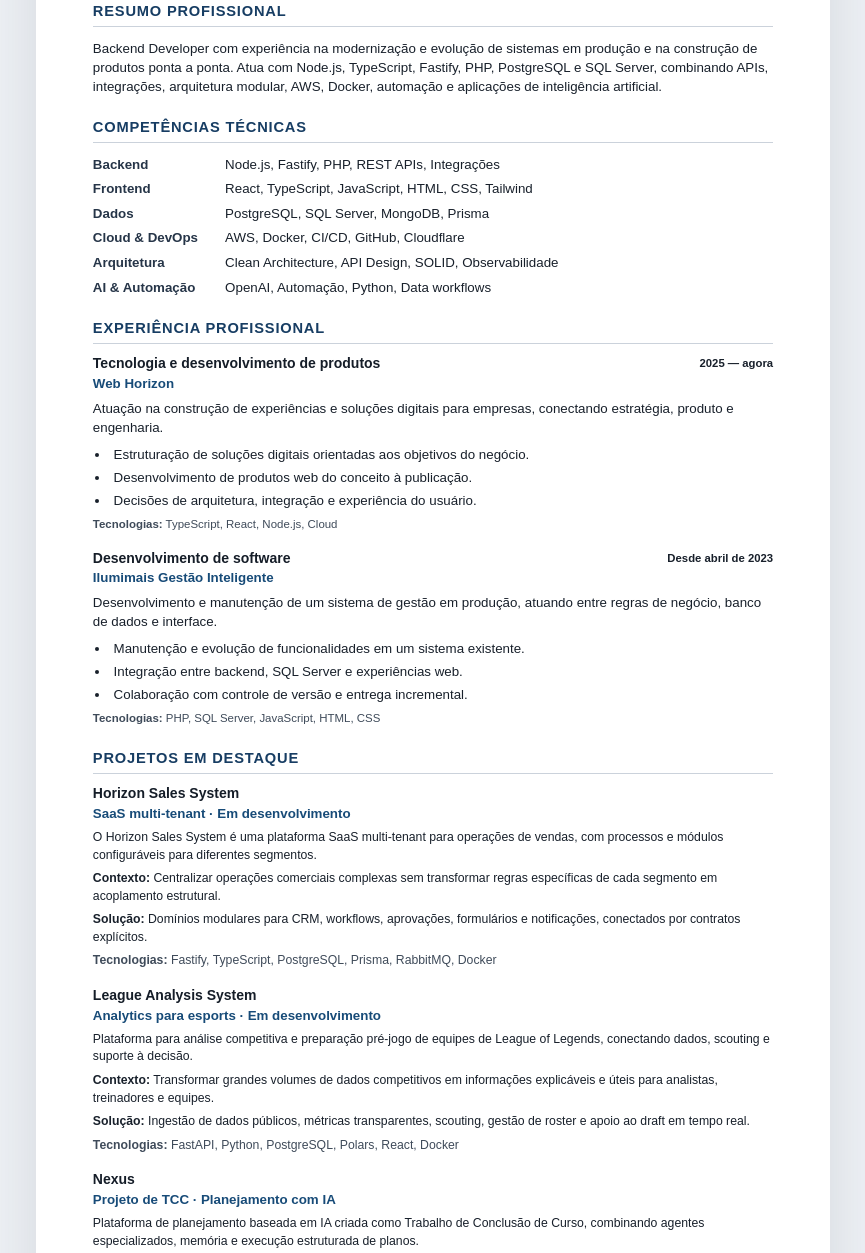
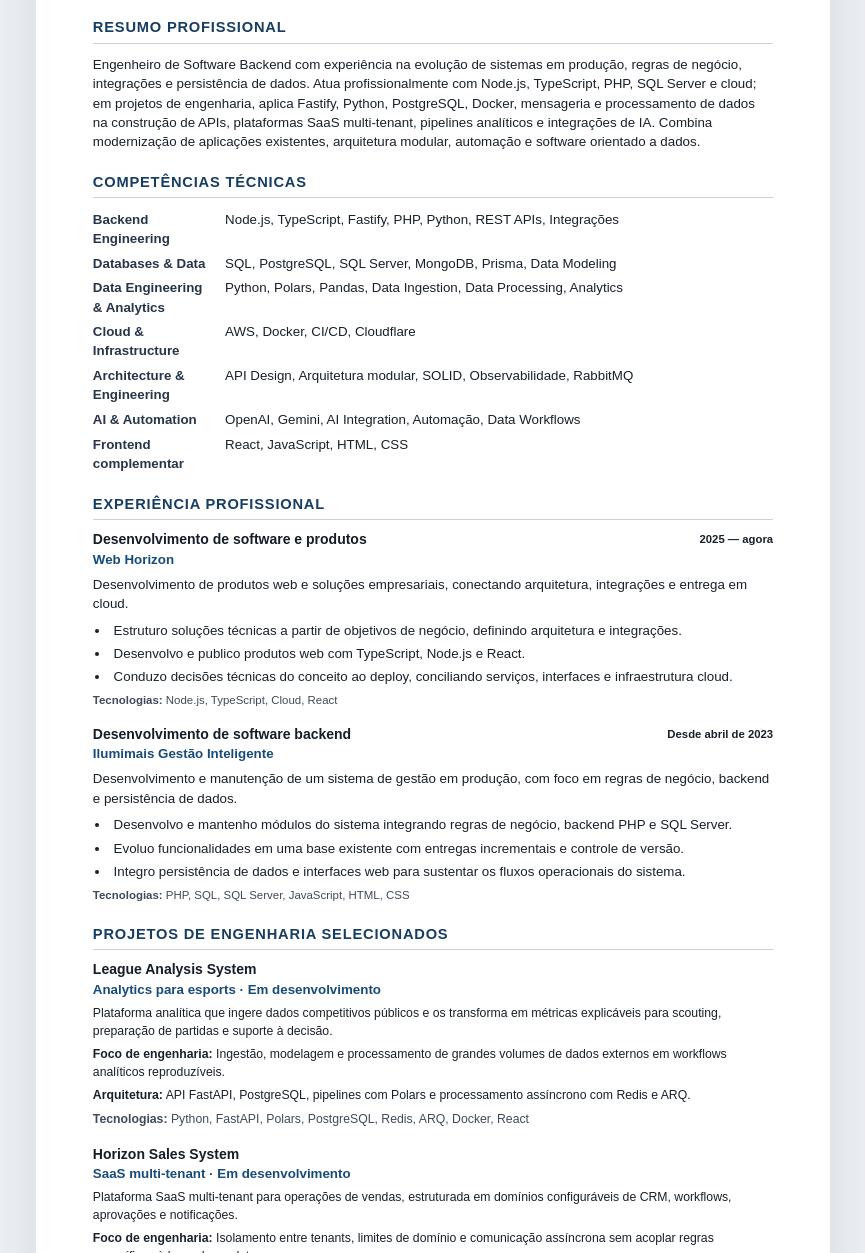
Before and after one commit to VictorAlonsoHeringer/curriculo, an Astro site in the folder curriculo/: page /resume in a window 1280 px wide. Shown: the part 282-1535 px from the top of the page, without its empty margins (207-1072 px from the left). Built offline with nearby package versions, Linux system fonts and the light colour scheme; Astro itself is replaced by a stand-in of ours.

Commit message:
feat: reposition resume for backend and data roles

```diff
--- a/curriculo/src/data/resume.ts
+++ b/curriculo/src/data/resume.ts
@@ -1,20 +1,20 @@
-import type { PortfolioContent } from '../types/portfolio';
+import type { Experience, PortfolioContent, Project, SkillGroup } from '../types/portfolio';
 import type { ResumeData, ResumeLabels } from '../types/resume';
 import { profile } from './profile';
 
-const featuredProjectSlugs = ['hss-monolith', 'las-monolith', 'nexus'];
+const featuredProjectSlugs = ['las-monolith', 'hss-monolith', 'nexus'];
 
 const labelsByLocale: Record<PortfolioContent['locale'], ResumeLabels> = {
   pt: {
     summary: 'Resumo profissional',
     skills: 'Competências técnicas',
     experience: 'Experiência profissional',
-    projects: 'Projetos em destaque',
+    projects: 'Projetos de engenharia selecionados',
     education: 'Formação acadêmica',
     courses: 'Cursos relevantes',
     languages: 'Idiomas',
-    problem: 'Contexto',
-    solution: 'Solução',
+    problem: 'Foco de engenharia',
+    solution: 'Arquitetura',
     technologies: 'Tecnologias',
     present: 'Atualmente',
     backToPortfolio: 'Voltar ao portfólio',
@@ -27,12 +27,12 @@
     summary: 'Professional summary',
     skills: 'Technical skills',
     experience: 'Professional experience',
-    projects: 'Selected projects',
+    projects: 'Selected engineering projects',
     education: 'Education',
     courses: 'Relevant coursework',
     languages: 'Languages',
-    problem: 'Context',
-    solution: 'Solution',
+    problem: 'Engineering focus',
+    solution: 'Architecture',
     technologies: 'Technologies',
     present: 'Present',
     backToPortfolio: 'Back to portfolio',
@@ -44,8 +44,231 @@
 };
 
 const summaryByLocale: Record<PortfolioContent['locale'], string> = {
-  pt: 'Backend Developer com experiência na modernização e evolução de sistemas em produção e na construção de produtos ponta a ponta. Atua com Node.js, TypeScript, Fastify, PHP, PostgreSQL e SQL Server, combinando APIs, integrações, arquitetura modular, AWS, Docker, automação e aplicações de inteligência artificial.',
-  en: 'Backend Developer experienced in modernizing and evolving production systems and delivering end-to-end products. Works with Node.js, TypeScript, Fastify, PHP, PostgreSQL, and SQL Server across APIs, integrations, modular architecture, AWS, Docker, automation, and applied artificial intelligence.',
+  pt: 'Engenheiro de Software Backend com experiência na evolução de sistemas em produção, regras de negócio, integrações e persistência de dados. Atua profissionalmente com Node.js, TypeScript, PHP, SQL Server e cloud; em projetos de engenharia, aplica Fastify, Python, PostgreSQL, Docker, mensageria e processamento de dados na construção de APIs, plataformas SaaS multi-tenant, pipelines analíticos e integrações de IA. Combina modernização de aplicações existentes, arquitetura modular, automação e software orientado a dados.',
+  en: 'Backend Software Engineer experienced in evolving production systems, business rules, integrations, and data persistence. Professional work spans Node.js, TypeScript, PHP, SQL Server, and cloud; engineering projects apply Fastify, Python, PostgreSQL, Docker, messaging, and data processing to APIs, multi-tenant SaaS platforms, analytics pipelines, and AI integrations. Combines legacy application modernization, modular architecture, automation, and data-oriented software.',
+};
+
+const roleByLocale: Record<PortfolioContent['locale'], string> = {
+  pt: 'Engenheiro de Software Backend | Dados, APIs & Cloud',
+  en: 'Backend Software Engineer | Data & Cloud',
+};
+
+const skillsByLocale: Record<PortfolioContent['locale'], SkillGroup[]> = {
+  pt: [
+    {
+      title: 'Backend Engineering',
+      description: 'Serviços, APIs e regras de negócio.',
+      skills: ['Node.js', 'TypeScript', 'Fastify', 'PHP', 'Python', 'REST APIs', 'Integrações'],
+    },
+    {
+      title: 'Databases & Data',
+      description: 'Modelagem, persistência e consultas.',
+      skills: ['SQL', 'PostgreSQL', 'SQL Server', 'MongoDB', 'Prisma', 'Data Modeling'],
+    },
+    {
+      title: 'Data Engineering & Analytics',
+      description: 'Ingestão, processamento e análise.',
+      skills: ['Python', 'Polars', 'Pandas', 'Data Ingestion', 'Data Processing', 'Analytics'],
+    },
+    {
+      title: 'Cloud & Infrastructure',
+      description: 'Entrega e operação.',
+      skills: ['AWS', 'Docker', 'CI/CD', 'Cloudflare'],
+    },
+    {
+      title: 'Architecture & Engineering',
+      description: 'Limites e evolução sustentável.',
+      skills: ['API Design', 'Arquitetura modular', 'SOLID', 'Observabilidade', 'RabbitMQ'],
+    },
+    {
+      title: 'AI & Automation',
+      description: 'Modelos, agentes e automação.',
+      skills: ['OpenAI', 'Gemini', 'AI Integration', 'Automação', 'Data Workflows'],
+    },
+    {
+      title: 'Frontend complementar',
+      description: 'Interfaces conectadas aos serviços.',
+      skills: ['React', 'JavaScript', 'HTML', 'CSS'],
+    },
+  ],
+  en: [
+    {
+      title: 'Backend Engineering',
+      description: 'Services, APIs, and business rules.',
+      skills: ['Node.js', 'TypeScript', 'Fastify', 'PHP', 'Python', 'REST APIs', 'Integrations'],
+    },
+    {
+      title: 'Databases & Data',
+      description: 'Modeling, persistence, and queries.',
+      skills: ['SQL', 'PostgreSQL', 'SQL Server', 'MongoDB', 'Prisma', 'Data Modeling'],
+    },
+    {
+      title: 'Data Engineering & Analytics',
+      description: 'Ingestion, processing, and analysis.',
+      skills: ['Python', 'Polars', 'Pandas', 'Data Ingestion', 'Data Processing', 'Analytics'],
+    },
+    {
+      title: 'Cloud & Infrastructure',
+      description: 'Delivery and operations.',
+      skills: ['AWS', 'Docker', 'CI/CD', 'Cloudflare'],
+    },
+    {
+      title: 'Architecture & Engineering',
+      description: 'Boundaries and sustainable evolution.',
+      skills: ['API Design', 'Modular Architecture', 'SOLID', 'Observability', 'RabbitMQ'],
+    },
+    {
+      title: 'AI & Automation',
+      description: 'Models, agents, and automation.',
+      skills: ['OpenAI', 'Gemini', 'AI Integration', 'Automation', 'Data Workflows'],
+    },
+    {
+      title: 'Complementary Frontend',
+      description: 'Interfaces connected to services.',
+      skills: ['React', 'JavaScript', 'HTML', 'CSS'],
+    },
+  ],
+};
+
+const experienceByLocale: Record<PortfolioContent['locale'], Experience[]> = {
+  pt: [
+    {
+      company: 'Web Horizon',
+      role: 'Desenvolvimento de software e produtos',
+      period: '2025 — agora',
+      description:
+        'Desenvolvimento de produtos web e soluções empresariais, conectando arquitetura, integrações e entrega em cloud.',
+      highlights: [
+        'Estruturo soluções técnicas a partir de objetivos de negócio, definindo arquitetura e integrações.',
+        'Desenvolvo e publico produtos web com TypeScript, Node.js e React.',
+        'Conduzo decisões técnicas do conceito ao deploy, conciliando serviços, interfaces e infraestrutura cloud.',
+      ],
+      technologies: ['Node.js', 'TypeScript', 'Cloud', 'React'],
+    },
+    {
+      company: 'Ilumimais Gestão Inteligente',
+      role: 'Desenvolvimento de software backend',
+      period: 'Desde abril de 2023',
+      description:
+        'Desenvolvimento e manutenção de um sistema de gestão em produção, com foco em regras de negócio, backend e persistência de dados.',
+      highlights: [
+        'Desenvolvo e mantenho módulos do sistema integrando regras de negócio, backend PHP e SQL Server.',
+        'Evoluo funcionalidades em uma base existente com entregas incrementais e controle de versão.',
+        'Integro persistência de dados e interfaces web para sustentar os fluxos operacionais do sistema.',
+      ],
+      technologies: ['PHP', 'SQL', 'SQL Server', 'JavaScript', 'HTML', 'CSS'],
+    },
+  ],
+  en: [
+    {
+      company: 'Web Horizon',
+      role: 'Software and product development',
+      period: '2025 — Present',
+      description:
+        'Developing web products and business solutions across architecture, integrations, and cloud delivery.',
+      highlights: [
+        'Structure technical solutions around business goals, defining architecture and integrations.',
+        'Develop and deploy web products with TypeScript, Node.js, and React.',
+        'Drive technical decisions from concept to deployment across services, interfaces, and cloud infrastructure.',
+      ],
+      technologies: ['Node.js', 'TypeScript', 'Cloud', 'React'],
+    },
+    {
+      company: 'Ilumimais Gestão Inteligente',
+      role: 'Backend software development',
+      period: 'Apr 2023 — Present',
+      description:
+        'Developing and maintaining a production management system focused on business rules, backend services, and data persistence.',
+      highlights: [
+        'Develop and maintain system modules integrating business rules, a PHP backend, and SQL Server.',
+        'Evolve features in an established codebase through incremental delivery and version control.',
+        'Integrate data persistence and web interfaces to support the system’s operational workflows.',
+      ],
+      technologies: ['PHP', 'SQL', 'SQL Server', 'JavaScript', 'HTML', 'CSS'],
+    },
+  ],
+};
+
+const projectCopyByLocale: Record<
+  PortfolioContent['locale'],
+  Record<string, Pick<Project, 'description' | 'problem' | 'solution' | 'technologies'>>
+> = {
+  pt: {
+    'las-monolith': {
+      description:
+        'Plataforma analítica que ingere dados competitivos públicos e os transforma em métricas explicáveis para scouting, preparação de partidas e suporte à decisão.',
+      problem:
+        'Ingestão, modelagem e processamento de grandes volumes de dados externos em workflows analíticos reproduzíveis.',
+      solution:
+        'API FastAPI, PostgreSQL, pipelines com Polars e processamento assíncrono com Redis e ARQ.',
+      technologies: [
+        'Python',
+        'FastAPI',
+        'Polars',
+        'PostgreSQL',
+        'Redis',
+        'ARQ',
+        'Docker',
+        'React',
+      ],
+    },
+    'hss-monolith': {
+      description:
+        'Plataforma SaaS multi-tenant para operações de vendas, estruturada em domínios configuráveis de CRM, workflows, aprovações e notificações.',
+      problem:
+        'Isolamento entre tenants, limites de domínio e comunicação assíncrona sem acoplar regras específicas à base do produto.',
+      solution:
+        'Monólito modular com API e worker Fastify, PostgreSQL, Prisma e RLS, outbox com RabbitMQ e Docker.',
+      technologies: ['TypeScript', 'Fastify', 'PostgreSQL', 'Prisma', 'RabbitMQ', 'Docker'],
+    },
+    nexus: {
+      description:
+        'Plataforma de planejamento com IA que combina agentes especializados, memória persistente, contexto e execução estruturada de planos.',
+      problem:
+        'Gerenciamento de contexto, histórico de decisões, tarefas e recursos durante o planejamento de projetos complexos.',
+      solution:
+        'API Fastify, MongoDB, comunicação em tempo real e agentes Python com Agno integrados ao Gemini.',
+      technologies: ['TypeScript', 'Fastify', 'MongoDB', 'Python', 'Agno', 'Gemini', 'React'],
+    },
+  },
+  en: {
+    'las-monolith': {
+      description:
+        'Analytics platform that ingests public competitive data and turns it into explainable metrics for scouting, match preparation, and decision support.',
+      problem:
+        'Ingesting, modeling, and processing large external datasets through reproducible analytics workflows.',
+      solution:
+        'FastAPI API, PostgreSQL, Polars pipelines, and asynchronous processing with Redis and ARQ.',
+      technologies: [
+        'Python',
+        'FastAPI',
+        'Polars',
+        'PostgreSQL',
+        'Redis',
+        'ARQ',
+        'Docker',
+        'React',
+      ],
+    },
+    'hss-monolith': {
+      description:
+        'Multi-tenant SaaS platform for sales operations, organized into configurable CRM, workflow, approval, and notification domains.',
+      problem:
+        'Tenant isolation, domain boundaries, and asynchronous communication without coupling industry-specific rules to the product core.',
+      solution:
+        'Modular monolith with a Fastify API and worker, PostgreSQL, Prisma and RLS, a RabbitMQ outbox, and Docker.',
+      technologies: ['TypeScript', 'Fastify', 'PostgreSQL', 'Prisma', 'RabbitMQ', 'Docker'],
+    },
+    nexus: {
+      description:
+        'AI planning platform combining specialized agents, persistent memory, context management, and structured plan execution.',
+      problem:
+        'Managing context, decision history, tasks, and resources throughout complex project planning.',
+      solution:
+        'Fastify API, MongoDB, real-time communication, and Python Agno agents integrated with Gemini.',
+      technologies: ['TypeScript', 'Fastify', 'MongoDB', 'Python', 'Agno', 'Gemini', 'React'],
+    },
+  },
 };
 
 export function getResumeFileName(locale: PortfolioContent['locale']) {
@@ -61,7 +284,8 @@
 export function selectFeaturedProjects(content: PortfolioContent) {
   return featuredProjectSlugs.flatMap((slug) => {
     const project = content.projects.items.find((item) => item.slug === slug);
-    return project ? [project] : [];
+    const resumeCopy = projectCopyByLocale[content.locale][slug];
+    return project && resumeCopy ? [{ ...project, ...resumeCopy }] : [];
   });
 }
 
@@ -73,15 +297,15 @@
     fileName: getResumeFileName(content.locale),
     personal: {
       fullName: profile.fullName,
-      role: profile.role,
+      role: roleByLocale[content.locale],
       location: `${profile.location.city}, ${profile.location.region}, ${isPt ? 'Brasil' : 'Brazil'}`,
       email: profile.email,
       linkedin: profile.links.linkedin,
       portfolio: profile.links.portfolio,
     },
     summary: summaryByLocale[content.locale],
-    skills: content.skills.items,
-    experience: content.experience.items.map((item) => ({
+    skills: skillsByLocale[content.locale],
+    experience: experienceByLocale[content.locale].map((item) => ({
       ...item,
       period: formatResumePeriod(item.period),
     })),
--- a/curriculo/src/styles/resume.css
+++ b/curriculo/src/styles/resume.css
@@ -1,6 +1,6 @@
 @page {
   size: A4;
-  margin: 13mm 15mm;
+  margin: 15mm;
 }
 
 :root {
```
Also changed, not shown: curriculo/src/data/resume.test.ts (+18 -2 lines).
